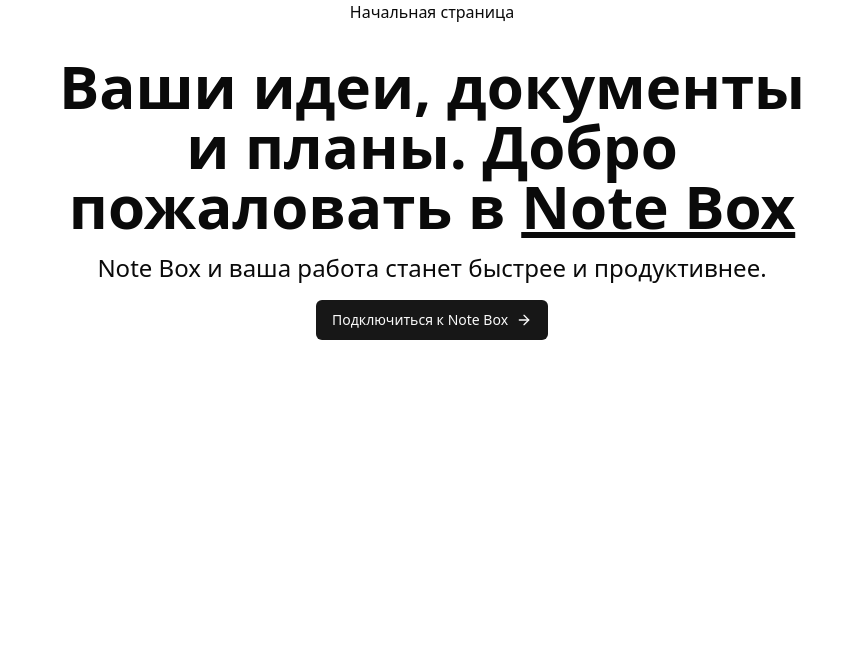
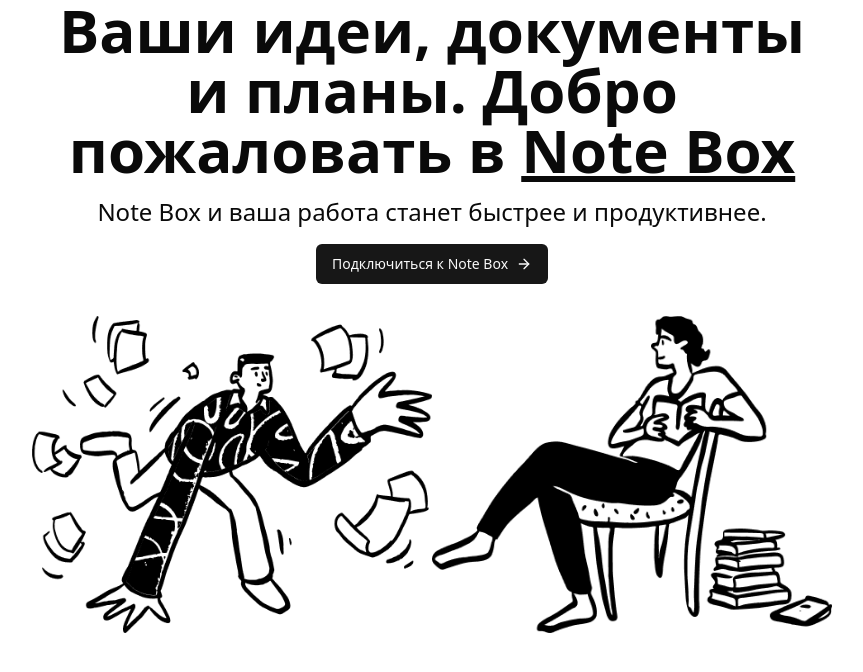
Before and after one commit to vilavren/note-box, a React (Vite) app: page / in a window 1280 px wide. Shown: the top 672 px of the page, without its empty margins (208-1071 px from the left). Built offline with nearby package versions, Linux system fonts and the light colour scheme.

Commit message:
added: People component

```diff
--- /dev/null
+++ b/src/components/common/People.tsx
@@ -0,0 +1,24 @@
+import { FC } from 'react'
+
+export const People: FC = () => {
+  return (
+    <div className="flex flex-col items-center justify-center max-w-5xl">
+      <div className="flex items-center">
+        <div className="relative h-[300px] w-[300px] sm:h-[350px] sm:w-[350px] md:h-[400px] md:w-[400px]">
+          <img
+            src="/people-documents.png"
+            alt="Картинка человека с документами"
+            className="object-contain"
+          />
+        </div>
+        <div className="relative w-[400px] h-[400px] hidden md:block">
+          <img
+            src="/people-reading.png"
+            alt="Картинка человека с книгой"
+            className="object-contain"
+          />
+        </div>
+      </div>
+    </div>
+  )
+}
--- a/src/pages/InitialPage.tsx
+++ b/src/pages/InitialPage.tsx
@@ -1,14 +1,14 @@
 import { FC } from 'react'
 
 import { Heading } from '@/components/common/Heading'
+import { People } from '@/components/common/People'
 
 export const InitialPage: FC = () => {
   return (
     <div className="flex min-h-full flex-col dark:bg-[#1F1F1F]">
       <div className="flex flex-1 flex-col items-center justify-between gap-y-8 px-6 pb-0 text-center md:justify-between">
-        Начальная страница
         <Heading />
-        {/* <People /> */}
+        <People />
         {/* <Footer /> */}
       </div>
     </div>
```
